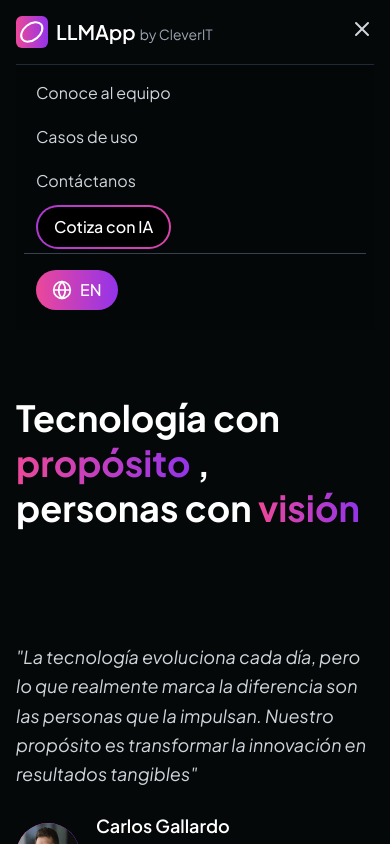
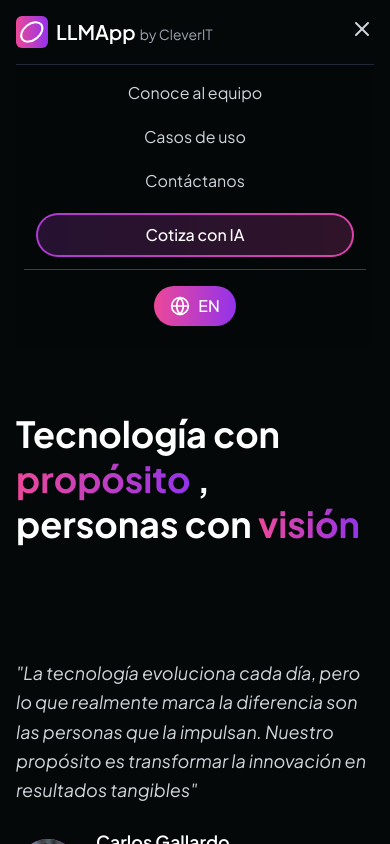
Before and after one commit to fhormazabalcleverit/nlpt, a React (Vite) app: page /team in a window 390 px wide. Both pictures are taken after a click on the button 362 px from the left and 29 px from the top of the page. Shown: the top 844 px of the page. Built offline with nearby package versions, Linux system fonts and the light colour scheme.

Commit message:
fix menu mobile

```diff
--- a/src/components/DynamicSEO.tsx
+++ b/src/components/DynamicSEO.tsx
@@ -11,7 +11,7 @@ interface DynamicSEOProps {
 // Valores por defecto para SEO
 const defaultSEO = {
   title: 'LLMApps by CleverIT | Generative AI and Business Automation Solutions',
-  description: 'Transformamos tu negocio con LLM Apps que potencian la productividad y automatización. Carga, memoriza y conversa con tus datos de manera inteligente.',
+  description: 'Boost your business with LLMApps by CleverIT — intelligent assistants that combine generative AI, automation, and data-driven insights. Chat with your information and enhance productivity through AI-powered solutions.',
   keywords: 'IA, Inteligencia Artificial, LLM, ChatGPT, Automatización, CleverIT, Apps IA, Machine Learning, Productividad, Datos',
   image: '/meta/thumbnail.jpg'
 };
--- a/src/components/Navbar.tsx
+++ b/src/components/Navbar.tsx
@@ -97,21 +97,22 @@ const Navbar = () => {
               ? 'bg-backblack/90 backdrop-blur-md border-gray-700/50'
               : 'bg-backblack/95 backdrop-blur-sm border-gray-800'
           }`}>
-            <div className="px-2 pt-2 pb-3 space-y-1">
-              <Link to="/team" className="block px-3 py-2 text-gray-300 hover:text-white transition-colors duration-200" onClick={() => setIsOpen(false)}>
+            <div className="px-2 pt-2 pb-3 space-y-1 text-center">
+              <Link to="/team" className="block px-3 py-2 text-gray-300 hover:text-white transition-colors duration-200 text-center" onClick={() => setIsOpen(false)}>
                 {t.navbar.team}
               </Link>
-              <Link to="/use-cases" className="block px-3 py-2 text-gray-300 hover:text-white transition-colors duration-200" onClick={() => setIsOpen(false)}>
+              <Link to="/use-cases" className="block px-3 py-2 text-gray-300 hover:text-white transition-colors duration-200 text-center" onClick={() => setIsOpen(false)}>
                 {t.navbar.useCases}
               </Link>
-              <Link to="/quote" className="block px-3 py-2 text-gray-300 hover:text-white transition-colors duration-200" onClick={() => setIsOpen(false)}>
+              <Link to="/quote" className="block px-3 py-2 text-gray-300 hover:text-white transition-colors duration-200 text-center" onClick={() => setIsOpen(false)}>
                 {t.navbar.contact}
               </Link>
+              <div className="px-3 py-2">
                 <a
                   href="https://phoenix.cleveritgroup.ai/?offering=llmapps"
                   target="_blank"
                   rel="noopener noreferrer"
-                className="relative inline-block p-0.5 bg-gradient-to-r from-pink-500 via-purple-600 to-pink-500 bg-[length:400%_100%] animate-gradient-slow rounded-full hover:shadow-lg hover:shadow-pink-500/25 transition-all duration-500 ease-out mx-3 my-1 group"
+                  className="relative block w-full p-0.5 bg-gradient-to-r from-pink-500 via-purple-600 to-pink-500 bg-[length:400%_100%] animate-gradient-slow rounded-full hover:shadow-lg hover:shadow-pink-500/25 transition-all duration-500 ease-out group"
                   onClick={() => setIsOpen(false)}
                 >
                 {/* Estrellas animadas */}
@@ -123,11 +124,12 @@ const Navbar = () => {
                   <div className="absolute top-1 -right-4 w-1 h-1 bg-pink-300 rounded-full opacity-0 group-hover:opacity-100 transform scale-0 group-hover:scale-100 transition-all duration-650 ease-in-out delay-150 group-hover:animate-pulse"></div>
                   <div className="absolute bottom-0 -left-3 w-0.5 h-0.5 bg-purple-500 rounded-full opacity-0 group-hover:opacity-100 transform scale-0 group-hover:scale-100 transition-all duration-550 ease-in-out delay-250 group-hover:animate-pulse"></div>
                 </div>
-                <span className="block bg-black text-white hover:bg-gradient-to-r hover:from-pink-500 hover:via-purple-600 hover:to-pink-500 hover:text-white transition-all duration-500 ease-out font-medium px-4 py-2 rounded-full">
+                  <span className="block bg-backblack/80 text-white hover:bg-gradient-to-r hover:from-pink-500 hover:via-purple-600 hover:to-pink-500 hover:text-white transition-all duration-500 ease-out font-medium px-4 py-2 rounded-full text-center">
                     {t.navbar.quoteWithAI}
                   </span>
                 </a>
-              <div className="flex items-center justify-between px-3 py-2 border-t border-gray-700 mt-4 pt-4">
+              </div>
+              <div className="flex items-center justify-center px-3 py-2 border-t border-gray-700 mt-4 pt-4">
                 <button
                   onClick={() => {
                     toggleLanguage();
--- a/src/components/SEO.tsx
+++ b/src/components/SEO.tsx
@@ -17,7 +17,7 @@ interface SEOProps {
 // Valores por defecto
 const defaultSEO = {
   title: 'LLMApps by CleverIT | Generative AI and Business Automation Solutions',
-  description: 'Transformamos tu negocio con LLM Apps que potencian la productividad y automatización. Carga, memoriza y conversa con tus datos de manera inteligente.',
+  description: 'Boost your business with LLMApps by CleverIT — intelligent assistants that combine generative AI, automation, and data-driven insights. Chat with your information and enhance productivity through AI-powered solutions.',
   keywords: 'IA, Inteligencia Artificial, LLM, ChatGPT, Automatización, CleverIT, Apps IA, Machine Learning, Productividad, Datos',
   ogImage: 'https://llmapps.cleveritgroup.ai/meta/thumbnail.png',
   twitterCard: 'summary_large_image' as const,
```
Lines whose indentation alone changed are shown as unchanged.
